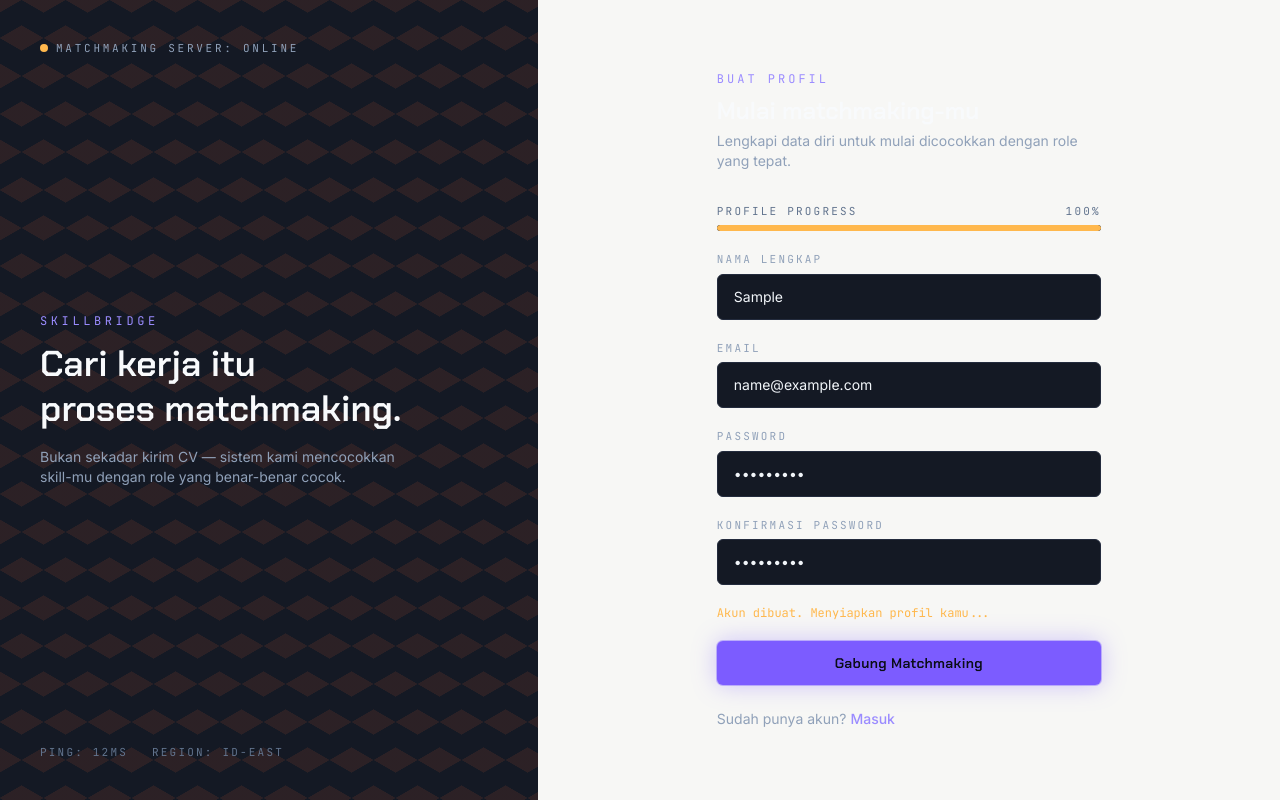
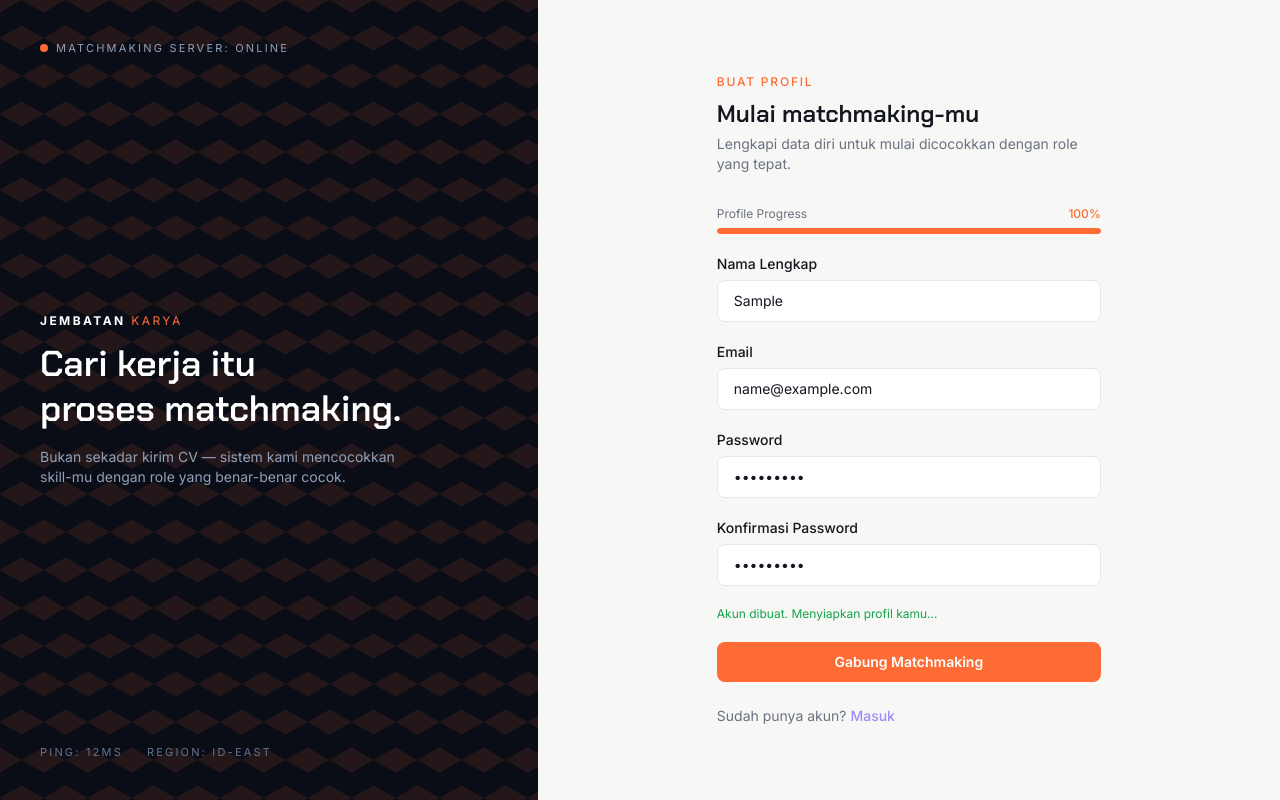
Before and after one commit to Reno11052009/jembara, a Next.js app: page /register in a window 1280 px wide. Both pictures are taken after typing "Sample", "name@example.com", "Sample123", "Sample123" into the empty fields and a click on the button "Gabung Matchmaking". Built offline with nearby package versions, Linux system fonts and the light colour scheme.

Commit message:
LandingPage

```diff
--- a/src/components/auth/AuthShell.tsx
+++ b/src/components/auth/AuthShell.tsx
@@ -17,19 +17,19 @@ export default function AuthShell({
 }: AuthShellProps) {
   return (
     <div className="flex min-h-screen w-full flex-col lg:flex-row">
-      <div className="relative hidden overflow-hidden bg-surface bg-hexgrid lg:flex lg:w-[42%] lg:flex-col lg:justify-between lg:p-10">
+      <div className="relative hidden overflow-hidden bg-sidebar bg-hexgrid lg:flex lg:w-[42%] lg:flex-col lg:justify-between lg:p-10">
         <div className="flex items-center gap-2">
-          <span className="h-2 w-2 rounded-full bg-xp animate-pulse-ring" />
-          <span className="font-mono text-[11px] uppercase tracking-[0.25em] text-slate-400">
+          <span className="h-2 w-2 animate-pulse rounded-full bg-brand" />
+          <span className="text-[11px] uppercase tracking-[0.2em] text-slate-400">
             Matchmaking Server: Online
           </span>
         </div>
 
         <div>
-          <p className="font-mono text-xs uppercase tracking-[0.3em] text-queue-soft">
-            SkillBridge
+          <p className="text-xs uppercase tracking-[0.2em] text-brand">
+            <span className="font-bold text-white">Jembatan</span> Karya
           </p>
-          <h1 className="mt-3 font-display text-4xl font-semibold leading-tight text-slate-50">
+          <h1 className="mt-3 font-display text-4xl font-semibold leading-tight text-white">
             Cari kerja itu <br /> proses matchmaking.
           </h1>
           <p className="mt-4 max-w-sm text-sm text-slate-400">
@@ -38,25 +38,25 @@ export default function AuthShell({
           </p>
         </div>
 
-        <div className="flex gap-6 font-mono text-[11px] uppercase tracking-[0.2em] text-slate-500">
+        <div className="flex gap-6 text-[11px] uppercase tracking-[0.2em] text-slate-500">
           <span>Ping: 12ms</span>
           <span>Region: ID-East</span>
         </div>
       </div>
 
-      <div className="flex flex-1 items-center justify-center px-6 py-12 sm:px-10">
+      <div className="flex flex-1 items-center justify-center bg-canvas px-6 py-12 sm:px-10">
         <div className="w-full max-w-sm">
-          <p className="font-mono text-xs uppercase tracking-[0.25em] text-queue-soft">
+          <p className="text-xs font-medium uppercase tracking-[0.15em] text-brand">
             {eyebrow}
           </p>
-          <h2 className="mt-2 font-display text-2xl font-semibold text-slate-50">
+          <h2 className="mt-2 font-display text-2xl font-semibold text-ink">
             {title}
           </h2>
-          <p className="mt-1 text-sm text-slate-400">{subtitle}</p>
+          <p className="mt-1 text-sm text-ink-muted">{subtitle}</p>
 
           <div className="mt-8">{children}</div>
 
-          <div className="mt-6 text-sm text-slate-400">{footer}</div>
+          <div className="mt-6 text-sm text-ink-muted">{footer}</div>
         </div>
       </div>
     </div>
--- a/src/components/auth/LoginForm.tsx
+++ b/src/components/auth/LoginForm.tsx
@@ -3,9 +3,9 @@
 import { FormEvent, useState } from "react";
 import InputField from "@/components/ui/Input";
 import Button from "@/components/ui/Button";
+import Modal from "@/components/ui/Modal";
 import { LoginFormData, LoginFormErrors, FormStatus } from "@/types/auth";
 import { validateEmail, validatePassword } from "@/lib/validation";
-import Modal from "@/components/ui/Modal";
 
 export default function LoginForm() {
   const [formData, setFormData] = useState<LoginFormData>({
@@ -51,6 +51,7 @@ export default function LoginForm() {
   }
 
   return (
+    <>
       <form onSubmit={handleSubmit} noValidate className="flex flex-col gap-5">
         <InputField
           label="Email"
@@ -72,7 +73,7 @@ export default function LoginForm() {
         />
 
         {status === "success" && (
-        <p className="font-mono text-xs text-xp">
+          <p className="text-xs text-success">
             Masuk berhasil. Mengarahkan ke dashboard...
           </p>
         )}
@@ -80,6 +81,7 @@ export default function LoginForm() {
         <Button type="submit" isLoading={status === "submitting"}>
           Masuk Antrean
         </Button>
+      </form>
 
       <Modal
         isOpen={modalOpen}
@@ -88,11 +90,11 @@ export default function LoginForm() {
         title="Koneksi ke server gagal"
         description="Sepertinya ada gangguan saat proses matchmaking. Coba lagi dalam beberapa saat."
         footer={
-            <a href="/help" className="text-queue-soft hover:text-queue">
+          <a href="/help" className="text-brand hover:opacity-80">
             Kenapa ini terjadi?
           </a>
         }
       />
-    </form>
+    </>
   );
 }
--- a/src/components/auth/RegisterForm.tsx
+++ b/src/components/auth/RegisterForm.tsx
@@ -70,13 +70,13 @@ export default function RegisterForm() {
   return (
     <form onSubmit={handleSubmit} noValidate className="flex flex-col gap-5">
       <div>
-        <div className="mb-1.5 flex justify-between font-mono text-[11px] uppercase tracking-[0.2em] text-slate-500">
+        <div className="mb-1.5 flex justify-between text-xs text-ink-muted">
           <span>Profile Progress</span>
-          <span>{completion}%</span>
+          <span className="font-medium text-brand">{completion}%</span>
         </div>
-        <div className="h-1.5 w-full overflow-hidden rounded-full bg-line">
+        <div className="h-1.5 w-full overflow-hidden rounded-full bg-hairline">
           <div
-            className="h-full rounded-full bg-xp transition-all duration-300"
+            className="h-full rounded-full bg-brand transition-all duration-300"
             style={{ width: `${completion}%` }}
           />
         </div>
@@ -119,7 +119,7 @@ export default function RegisterForm() {
       />
 
       {status === "success" && (
-        <p className="font-mono text-xs text-xp">
+        <p className="text-xs text-success">
           Akun dibuat. Menyiapkan profil kamu...
         </p>
       )}
--- a/src/components/ui/Button.tsx
+++ b/src/components/ui/Button.tsx
@@ -16,13 +16,12 @@ export default function Button({
   ...rest
 }: ButtonProps) {
   const base =
-    "relative inline-flex w-full items-center justify-center gap-2 rounded-md px-5 py-3 font-display text-sm font-semibold tracking-wide transition-all duration-200 disabled:cursor-not-allowed disabled:opacity-50";
+    "relative inline-flex w-full items-center justify-center gap-2 rounded-lg px-5 py-2.5 text-sm font-semibold transition-all duration-200 disabled:cursor-not-allowed disabled:opacity-50";
 
   const variants: Record<string, string> = {
-    primary:
-      "bg-queue text-void shadow-glow-queue hover:bg-queue-soft hover:-translate-y-0.5 active:translate-y-0",
+    primary: "bg-brand text-white hover:opacity-90",
     ghost:
-      "border border-line bg-transparent text-slate-200 hover:border-queue hover:text-queue",
+      "border border-hairline bg-transparent text-ink hover:border-brand hover:text-brand",
   };
 
   return (
@@ -33,7 +32,7 @@ export default function Button({
     >
       {isLoading ? (
         <>
-          <span className="h-3.5 w-3.5 animate-spin rounded-full border-2 border-void/40 border-t-void" />
+          <span className="h-3.5 w-3.5 animate-spin rounded-full border-2 border-white/40 border-t-white" />
           Memproses...
         </>
       ) : (
--- a/src/components/ui/Input.tsx
+++ b/src/components/ui/Input.tsx
@@ -15,10 +15,7 @@ const InputField = forwardRef<HTMLInputElement, InputFieldProps>(
 
     return (
       <div className="flex flex-col gap-1.5">
-        <label
-          htmlFor={inputId}
-          className="font-mono text-[11px] uppercase tracking-[0.2em] text-slate-400"
-        >
+        <label htmlFor={inputId} className="text-sm font-medium text-ink">
           {label}
         </label>
         <input
@@ -26,15 +23,15 @@ const InputField = forwardRef<HTMLInputElement, InputFieldProps>(
           id={inputId}
           aria-invalid={!!error}
           aria-describedby={error ? errorId : undefined}
-          className={`w-full rounded-md border bg-surface px-4 py-3 text-sm text-slate-100 placeholder:text-slate-600 outline-none transition-all duration-200 ${
+          className={`w-full rounded-lg border bg-card px-4 py-2.5 text-sm text-ink placeholder:text-ink-muted outline-none transition-colors duration-200 ${
             error
-              ? "border-alert/60 focus:border-alert focus:shadow-glow-alert"
-              : "border-line focus:border-queue focus:shadow-glow-queue"
+              ? "border-danger focus:border-danger"
+              : "border-hairline focus:border-brand"
           } ${className ?? ""}`}
           {...rest}
         />
         {error && (
-          <p id={errorId} className="font-mono text-xs text-alert">
+          <p id={errorId} className="text-xs text-danger">
             {error}
           </p>
         )}
--- a/src/components/ui/Modal.tsx
+++ b/src/components/ui/Modal.tsx
@@ -36,31 +36,31 @@ export default function Modal({
       role="dialog"
       aria-modal="true"
       aria-labelledby="modal-title"
-      className="fixed inset-0 z-50 flex items-center justify-center bg-void/80 backdrop-blur-sm px-4"
+      className="fixed inset-0 z-50 flex items-center justify-center bg-ink/40 backdrop-blur-sm px-4"
       onClick={onClose}
     >
       <div
-        className="w-full max-w-sm rounded-lg border border-line bg-surface p-6 text-center shadow-glow-alert"
+        className="w-full max-w-sm rounded-xl border border-hairline bg-card p-6 text-center shadow-xl"
         onClick={(e) => e.stopPropagation()}
       >
         <div
-          className={`mx-auto flex h-14 w-14 items-center justify-center rounded-full border-2 ${
-            isError ? "border-alert text-alert" : "border-xp text-xp"
+          className={`mx-auto flex h-14 w-14 items-center justify-center rounded-full ${
+            isError ? "bg-danger-soft text-danger" : "bg-brand-soft text-brand"
           }`}
         >
-          <span className="font-display text-2xl">{isError ? "!" : "✓"}</span>
+          <span className="text-2xl font-bold">{isError ? "!" : "✓"}</span>
         </div>
 
-        <h2 id="modal-title" className="mt-4 font-display text-lg font-semibold text-slate-50">
+        <h2 id="modal-title" className="mt-4 text-lg font-semibold text-ink">
           {title}
         </h2>
-        <p className="mt-2 text-sm text-slate-400">{description}</p>
+        <p className="mt-2 text-sm text-ink-muted">{description}</p>
 
-        {footer && <div className="mt-4 font-mono text-xs text-slate-500">{footer}</div>}
+        {footer && <div className="mt-4 text-xs text-ink-muted">{footer}</div>}
 
         <button
           onClick={onClose}
-          className="mt-6 w-full rounded-md border border-line py-2 text-sm text-slate-300 transition-colors hover:border-queue hover:text-queue"
+          className="mt-6 w-full rounded-lg border border-hairline py-2 text-sm text-ink transition-colors hover:border-brand hover:text-brand"
         >
           Tutup
         </button>
--- /dev/null
+++ b/src/lib/validation.tsx
@@ -0,0 +1,28 @@
+const EMAIL_REGEX = /^[^\s@]+@[^\s@]+\.[^\s@]+$/;
+
+export function validateEmail(email: string): string | undefined {
+  if (!email.trim()) return "Email wajib diisi";
+  if (!EMAIL_REGEX.test(email)) return "Format email tidak valid";
+  return undefined;
+}
+
+export function validatePassword(password: string): string | undefined {
+  if (!password) return "Password wajib diisi";
+  if (password.length < 8) return "Password minimal 8 karakter";
+  return undefined;
+}
+
+export function validateFullName(name: string): string | undefined {
+  if (!name.trim()) return "Nama lengkap wajib diisi";
+  if (name.trim().length < 3) return "Nama terlalu pendek";
+  return undefined;
+}
+
+export function validateConfirmPassword(
+  password: string,
+  confirmPassword: string
+): string | undefined {
+  if (!confirmPassword) return "Konfirmasi password wajib diisi";
+  if (password !== confirmPassword) return "Password tidak cocok";
+  return undefined;
+}
```
Lines whose indentation alone changed are shown as unchanged.
